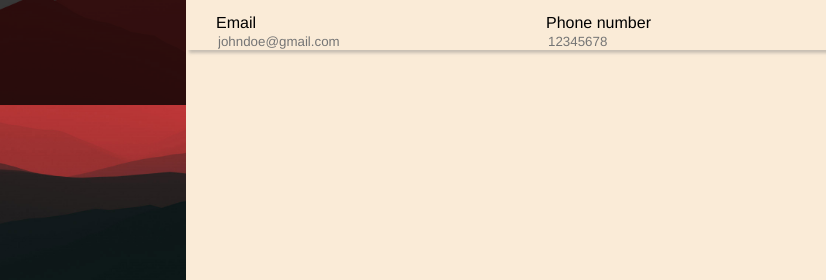
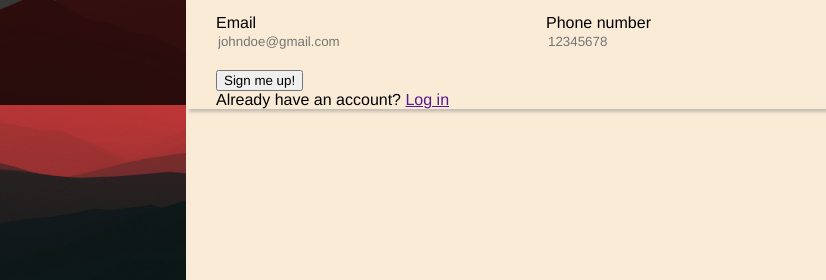
Before and after one commit to BigFatDuck1/simple-html-sign-up-form, a plain HTML site: page index.html in a window 1280 px wide. Shown: the part 235-515 px from the top of the page, 454-1280 px from the left. Drawn offline with Linux system fonts and the light colour scheme; a web font is replaced by a local one.

Commit message:
Added sign up button and log in to pre-existing account link

```diff
--- a/index.html
+++ b/index.html
@@ -53,6 +53,13 @@
                             <input type="tel" id="phone" name="phone" placeholder="12345678" maxlength="8">
                         </div>
 
+                        <div class="form_item">
+                            <button type="submit">Sign me up!</button>
+                            <p>
+                                Already have an account? <a href="" class="existing_log_in">Log in</a>
+                            </p>
+                        </div>
+
                     </div>
 
                 </div>
```
